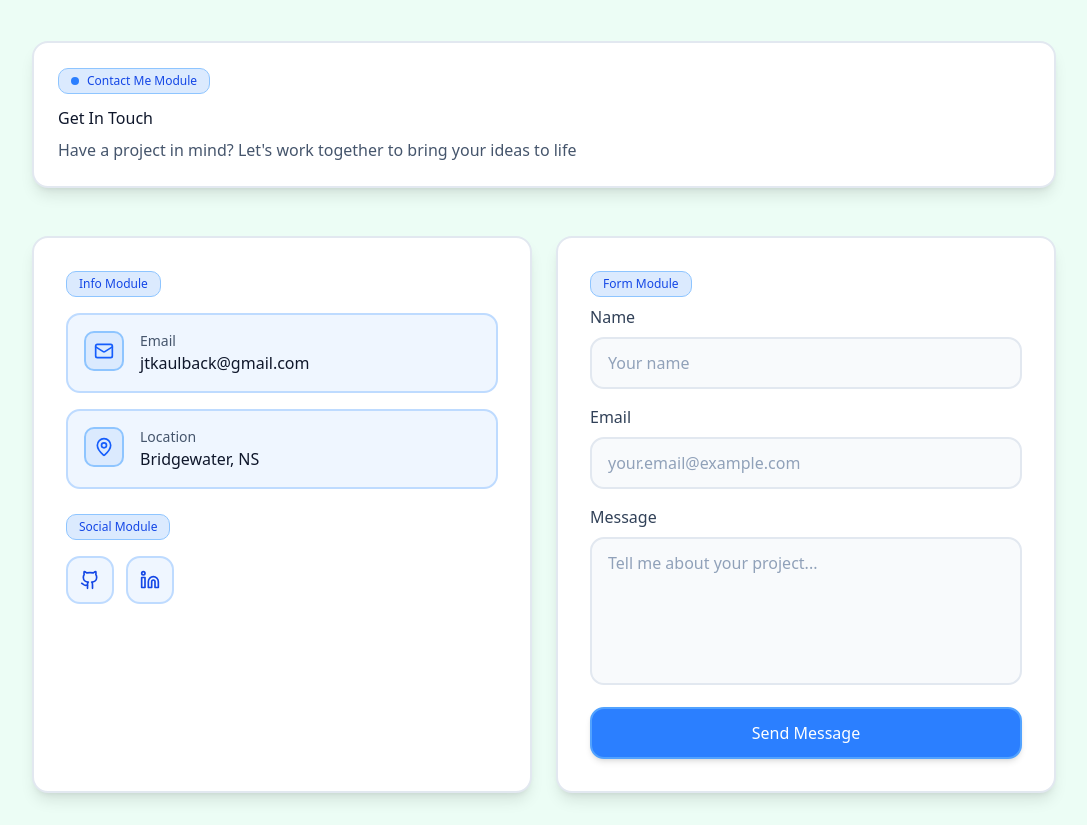
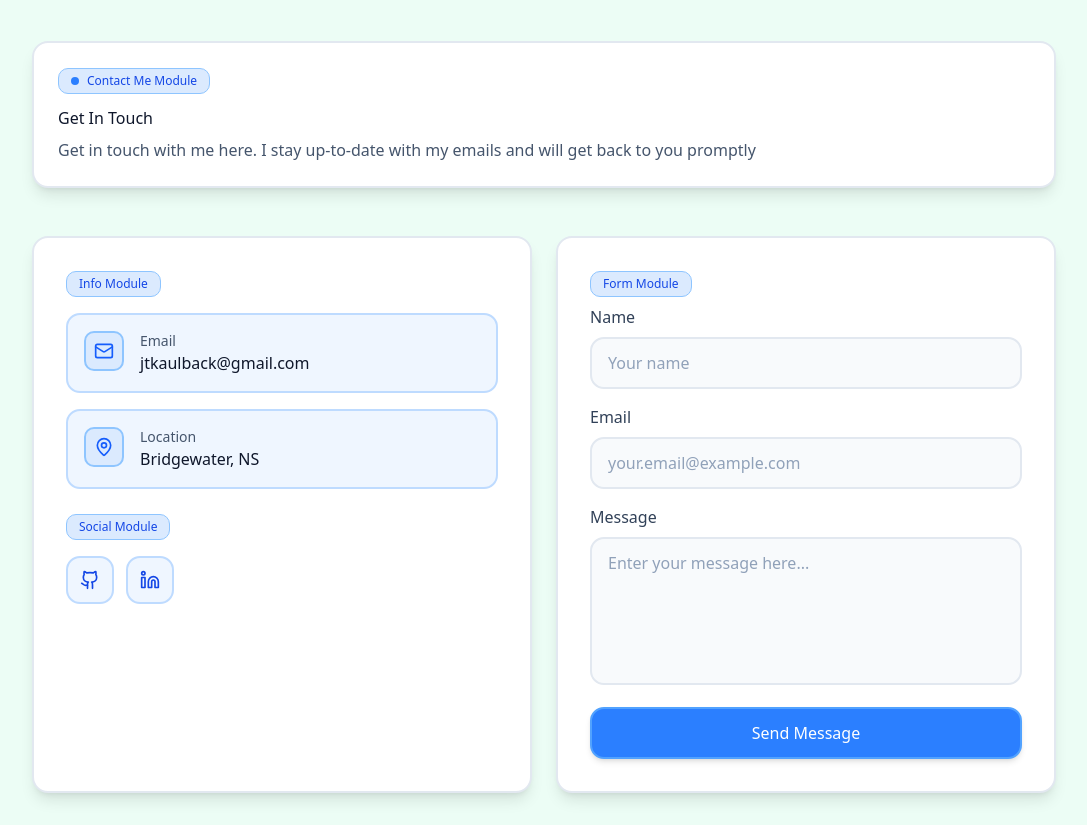
Before and after one commit to JKaulback/Personal-Portfolio-Website, a React (Vite) app: page / in a window 1280 px wide. Shown: the part 4320-5145 px from the top of the page, without its empty margins (96-1183 px from the left). Built offline with nearby package versions, Linux system fonts and the light colour scheme.

Commit message:
Updated contact form text to be more general

```diff
--- a/src/components/Contact.tsx
+++ b/src/components/Contact.tsx
@@ -60,7 +60,7 @@ export function Contact({ isDarkMode }: ContactProps) {
           <p className={`transition-colors duration-300 ${
             isDarkMode ? 'text-slate-400' : 'text-slate-600'
           }`}>
-            Have a project in mind? Let's work together to bring your ideas to life
+            Get in touch with me here. I stay up-to-date with my emails and will get back to you promptly
           </p>
         </div>
 
@@ -241,7 +241,7 @@ export function Contact({ isDarkMode }: ContactProps) {
                     ? 'bg-slate-800 border-slate-700 text-white placeholder-slate-500'
                     : 'bg-slate-50 border-slate-200 text-slate-900 placeholder-slate-400'
                 }`}
-                placeholder="Tell me about your project..."
+                placeholder="Enter your message here..."
               />
             </div>
 
```
